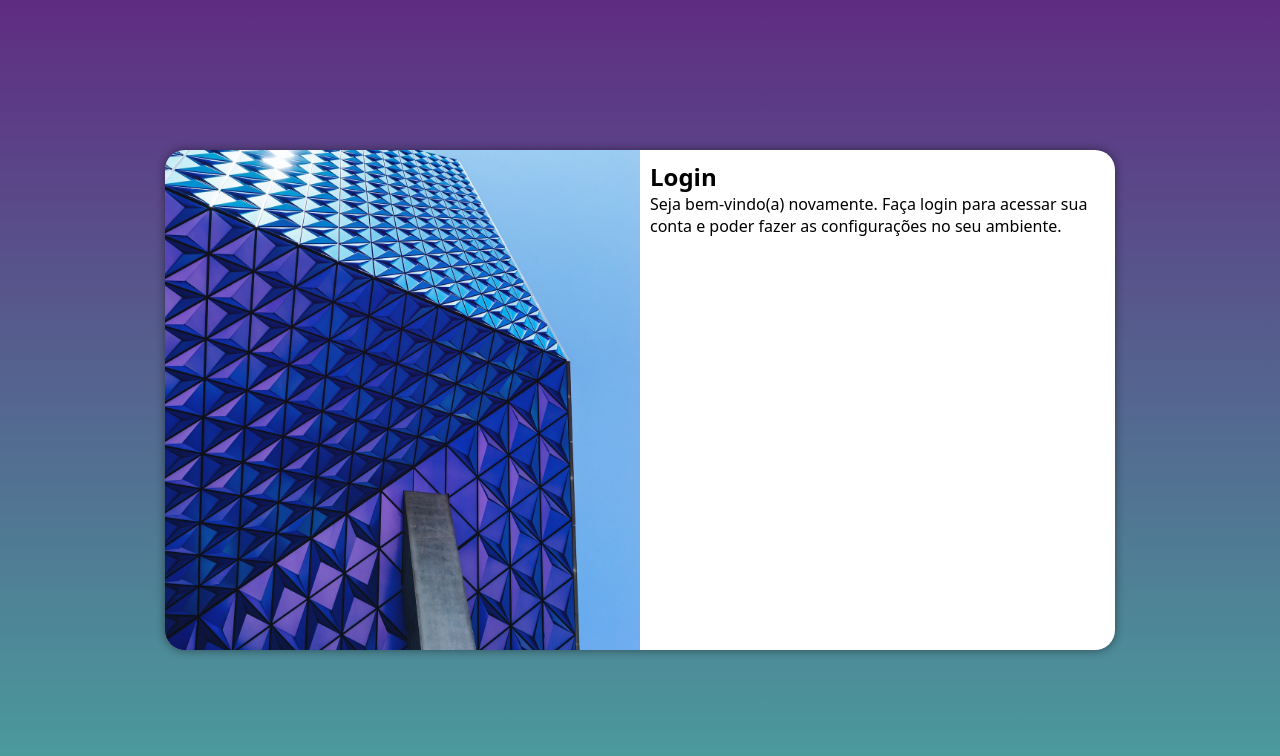
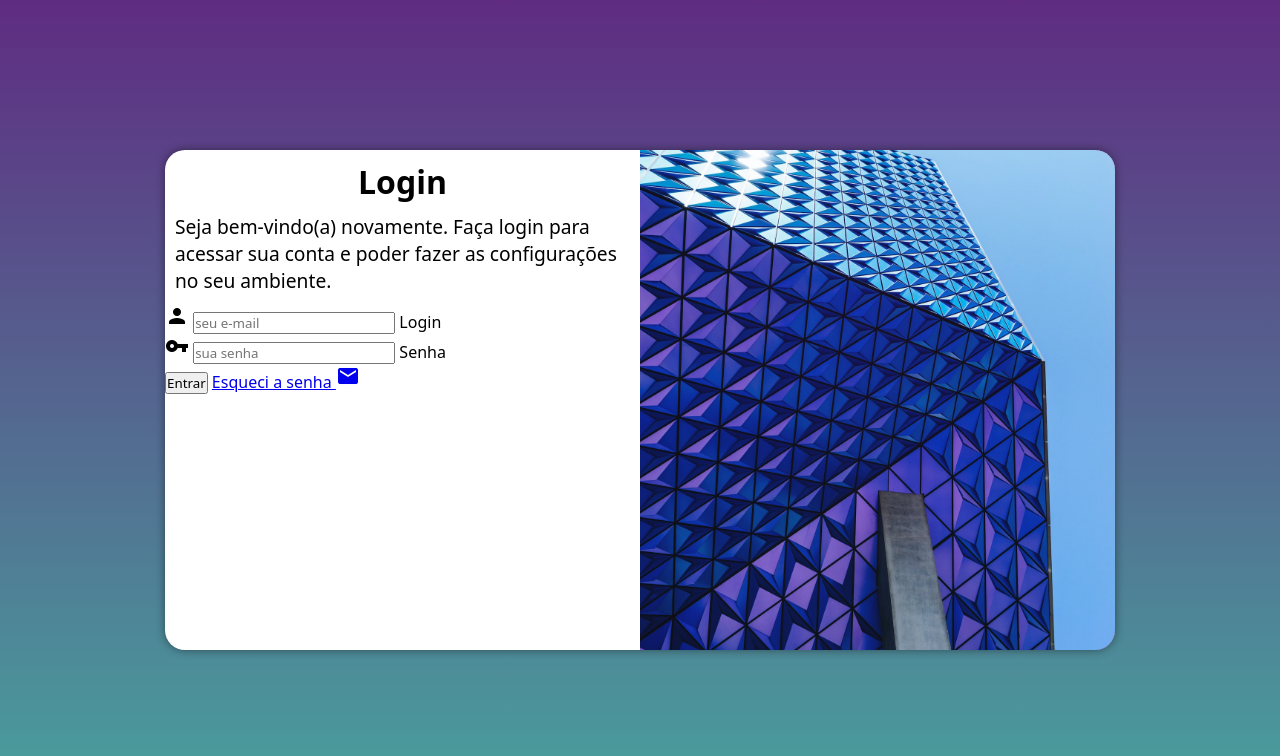
Before and after one commit to ThiagoCamponez/projeto-login, a plain HTML site: page index.html in a window 1280 px wide. Drawn offline with Linux system fonts and the light colour scheme.

Commit message:
Atualizados

```diff
--- a/estilos/media-query.css
+++ b/estilos/media-query.css
@@ -37,13 +37,21 @@ Grandes telas: acima de 1200px
         width: 950px;
     }
     section#login > div#imagem {
-        float: left;
+        float: right;
         width: 50%;
         height: 100%;
     }
 
     section#login > div#formulario {
-        float: right;
+        float: left;
         width: 50%;
     }
+
+    div#formulario > h1 {
+        font-size: 2em;
+    }
+
+    div#formulario > p {
+        font-size: 1.2em;
+    }
 }
--- a/estilos/style.css
+++ b/estilos/style.css
@@ -52,3 +52,12 @@ section#login > div#formulario {
         display: block;
         padding: 10px;
 }
+
+div#formulario > h1 {
+        text-align: center;
+        margin-bottom: 10px;
+}
+
+div#formulario > p {
+        font-size: 0.8em;
+}
--- a/index.html
+++ b/index.html
@@ -4,6 +4,7 @@
     <meta charset="UTF-8">
     <meta name="viewport" content="width=device-width, initial-scale=1.0">
     <title>Login</title>
+    <link href="https://fonts.googleapis.com/icon?family=Material+Icons" rel="stylesheet">
     <link rel="stylesheet" href="estilos/style.css">
     <link rel="stylesheet" href="estilos/media-query.css">
 </head>
@@ -16,8 +17,21 @@
                 <h1>Login</h1>
                 <p>Seja bem-vindo(a) novamente. Faça login para acessar sua conta e poder fazer as configurações no seu ambiente.</p>
             </div>
-            <form action="login.php" method="post">
-
+            <form action="login.php" method="post" autocomplete="on">
+                <div class="campo">
+                    <span class="material-icons">person</span>
+                    <input type="email" name="login" id="ilogin" placeholder="seu e-mail" autocomplete="email" required maxlength="30">
+                    <label for="ilogin">Login</label>
+                </div>
+                <div class="campo">
+                    <span class="material-icons">vpn_key</span>
+                    <input type="password" name="senha" id="isenha" placeholder="sua senha" autocomplete="current-password" required minlength="8" maxlength="20">
+                    <label for="isenha">Senha</label>
+                </div>
+                <div>
+                    <input type="submit" value="Entrar">
+                    <a href="esqueci.html">Esqueci a senha <i class="material-icons">mail</i></a>
+                </div>
             </form>
         </section>
     </main>
```
